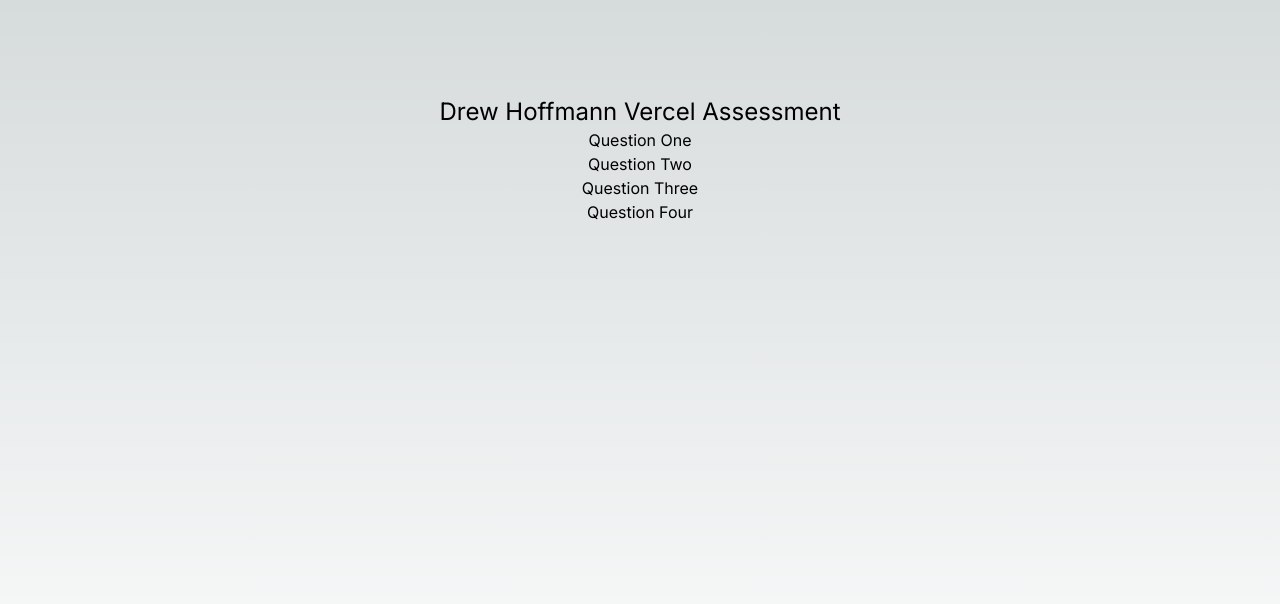
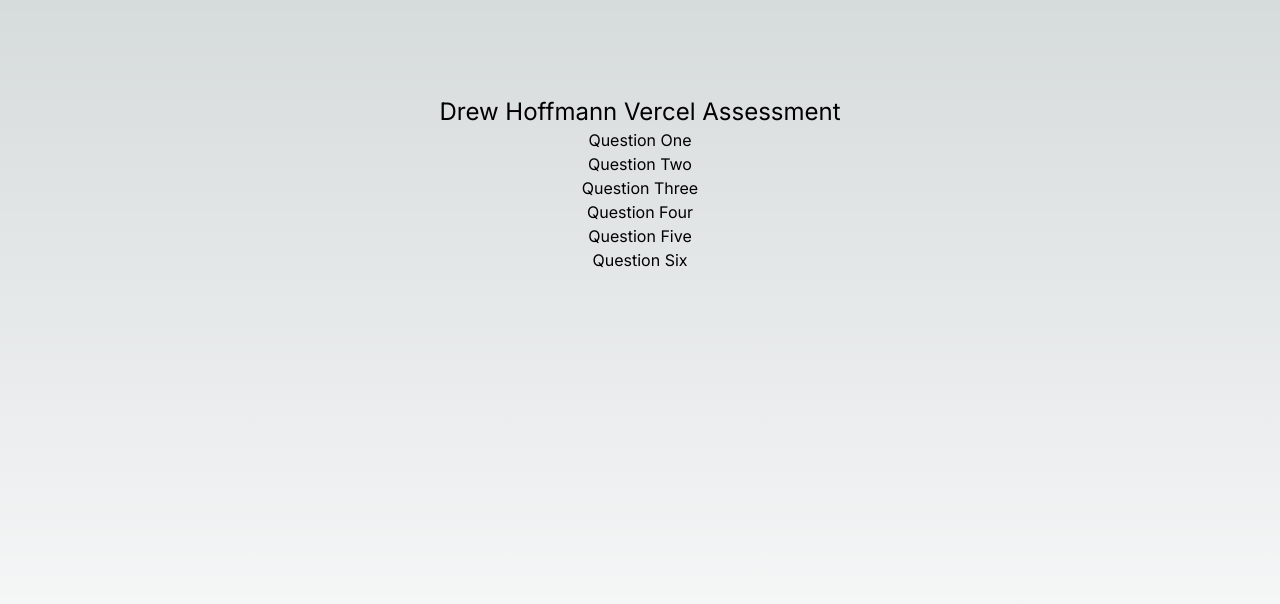
Before and after one commit to ashoffmann90/vercel-assessment, a Next.js app: page / in a window 1280 px wide. Shown: the top 604 px of the page. Built offline with nearby package versions, Linux system fonts and the light colour scheme.

Commit message:
committing question six

```diff
--- a/app/page.tsx
+++ b/app/page.tsx
@@ -8,7 +8,8 @@
       <Link href='/questionTwo'>Question Two</Link>
       <Link href='/questionThree'>Question Three</Link>
       <Link href='/questionFour'>Question Four</Link>
-
+      <Link href='/questionFive'>Question Five</Link>
+      <Link href='/questionSix'>Question Six</Link>
     </main>
   )
 }
```
